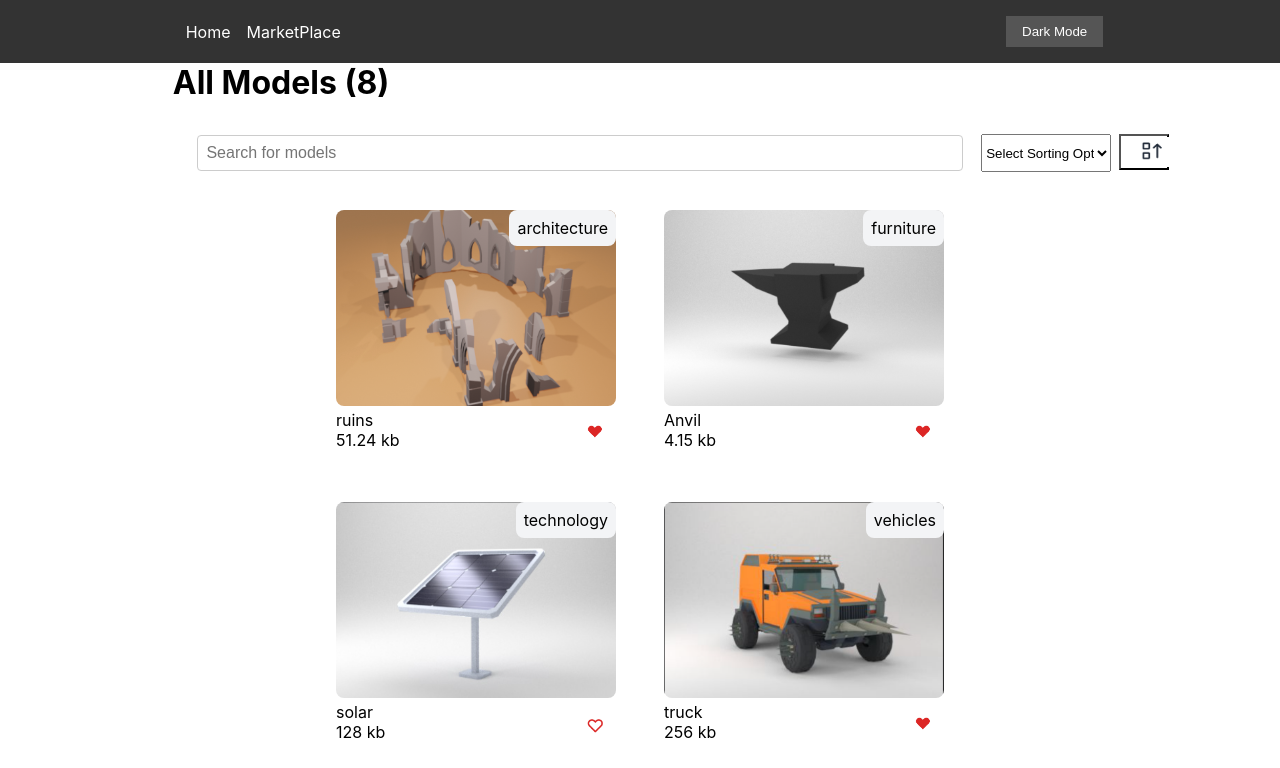
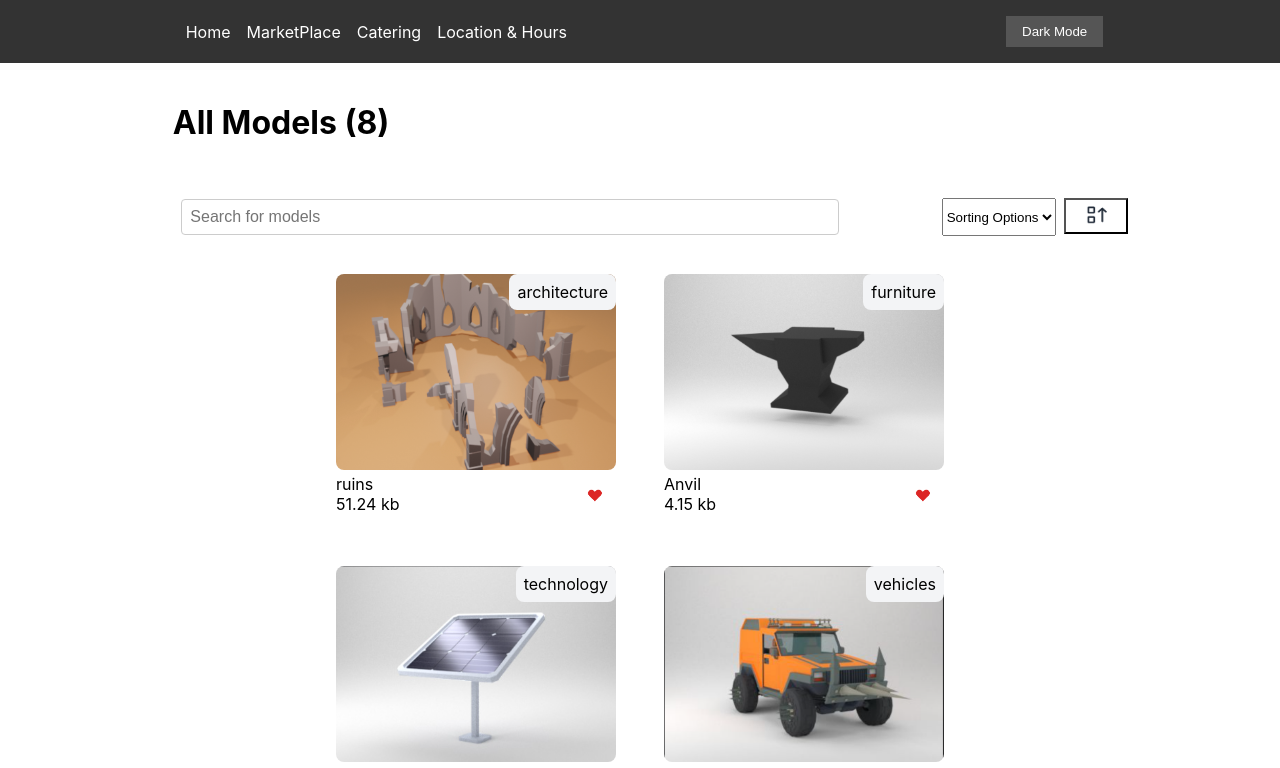
Before and after one commit to d0uble0deven/storefront-playground, a React (Create React App) app: page / in a window 1280 px wide. Shown: the top 768 px of the page. Built offline with nearby package versions, Linux system fonts and the light colour scheme.

Commit message:
Completes Tailwinds implementation and restyles Marketplace

```diff
--- a/package.json
+++ b/package.json
@@ -38,5 +38,8 @@
       "last 1 firefox version",
       "last 1 safari version"
     ]
+  },
+  "devDependencies": {
+    "tailwindcss": "^3.4.7"
   }
 }
--- a/src/components/NavBar.js
+++ b/src/components/NavBar.js
@@ -16,10 +16,24 @@ function NavBar() {
       <div className="nav-container">
         <ul>
           <li>
-            <Link to="Home/">Home</Link>
+            <Link className="text-white no-underline" to="Home/">
+              Home
+            </Link>
           </li>
           <li>
-            <Link to="/">MarketPlace</Link>
+            <Link className="text-white no-underline" to="/">
+              MarketPlace
+            </Link>
+          </li>
+          <li>
+            <Link className="text-white no-underline" to="/">
+              Catering
+            </Link>
+          </li>
+          <li>
+            <Link className="text-white no-underline" to="/">
+              Location & Hours
+            </Link>
           </li>
         </ul>
         <button onClick={toggleDarkMode}>
--- a/src/index.css
+++ b/src/index.css
@@ -23,7 +23,7 @@ code {
 }
 
 h1 {
-  margin: auto 13.5vw;
+  margin: 5vh 13.5vw;
 }
 
 .card-list {
@@ -51,38 +51,29 @@ h1 {
   height: 196px;
   margin: 0;
   border-radius: .5rem;
-  /* margin: 1rem;
-  display: flex;
-  flex-direction: column;
-  justify-content: center;
-  align-items: center; */
 }
 
 ul, li {
   list-style-type: none;
   margin: 0;
   padding: 0;
-  /* display: block; */
 }
 
 .category {
   background-color: rgb(243 244 246);
   padding: 8px;
   width: fit-content;
-  /* width: 50%; */
   position: absolute;
   right: 0;
-  /* display: list-item; */
   border-radius: .5rem;
 }
+
 .heart {
-  /* background-color: rgb(243 244 246); */
   padding: 8px;
   width: 2vw;
   position: absolute;
   right: 0;
   bottom: 0;
-  /* display: list-item; */
 }
 
 /* src/components/NavBar.css */
@@ -96,24 +87,17 @@ ul, li {
 .nav-bar {
   display: flex;
   justify-content: center;
-  /* justify-content: space-between; */
   align-items: center;
   background-color: #333;
   color: white;
   padding: 1rem;
   width: 98.2vw;
-  /* height: 50px; */
-  /* position: fixed;
-  top: 0;
-  left: 0;
-  z-index: 1000; */
 }
 
 .nav-bar ul {
   list-style: none;
   display: flex;
   gap: 1rem;
-  /* gap: 2rem; */
 }
 
 .nav-bar ul li {
@@ -142,25 +126,23 @@ ul, li {
   display: flex;
   flex-wrap: wrap;
   align-items: center;
-  justify-content: center;
+  justify-content: space-evenly;
   margin: 2vh auto;
-  width: 80vw;
   height: 50px;
 }
 
 .search-bar-container {
-  width: 73%;
-  margin: 2vh auto;
+  width: 50vw;
 }
 
 .search-input {
-  width: 100%;
+  width: 50vw;
   padding: 0.5rem;
   margin-bottom: 1rem;
   font-size: 1rem;
   border: 1px solid #ccc;
   border-radius: 4px;
-  margin: 0 0.5rem;
+  margin: 0 2rem;
 }
 
 .sorting-buttons {
@@ -170,13 +152,6 @@ ul, li {
   width: 15%;
 }
 
-/* .sorting-buttons button {
-  margin: 0 0.5rem;
-  padding: 0;
-  font-size: 1rem;
-  cursor: pointer;
-} */
-
 .orderByButton {
   width: 130px;
   height: 38px;
@@ -184,7 +159,6 @@ ul, li {
 }
 
 .sortButton {
-  width: 50px;
   height: 36px;
   background-color: white;
   margin: 0 0.25rem;
@@ -222,27 +196,21 @@ ul, li {
 
 .column1 {
   flex: 2; /* Takes up 2/3 of the space */
-  /* padding: 20px; */
 }
 
 .column2 {
   flex: 1; /* Takes up 1/3 of the space */
-  /* padding: 20px; */
-  /* background-color: cadetblue; */
   display: flex;
   flex-direction: column;
   justify-content: flex-end;
   padding: 20px;
-  /* border: red 1px dotted; */
 }
 
 .productDetails-container{
-  /* border: black 1px dotted; */
   align-self: stretch; /* Aligns the container at the bottom */
 }
 
 .canvas-container {
-  /* background-color: cornsilk; */
   display: block;
   width: 50vw;
   height: 40vh;
@@ -254,7 +222,6 @@ ul, li {
 .cardDetails-list {
   display: flex;
   flex-wrap: wrap;
-  /* justify-content: center; */
   gap: 1rem;
 }
 
@@ -308,10 +275,3 @@ body.dark-mode .nav-bar button:hover {
 body.dark-mode .category {
   color: #111;
 }
-
-
-/* @media (max-width: 768px) {
-  .card-container {
-    width: 100%;
-  }
-} */
--- a/src/pages/MarketPlace.js
+++ b/src/pages/MarketPlace.js
@@ -86,7 +86,7 @@ function MarketPlace({ data }) {
             onChange={handleSortChange}
             value={sortConfig.key || ""}
           >
-            <option value="">Select Sorting Option</option>
+            <option value="">Sorting Options</option>
             <option value={SortingOptions.TITLE}>Sort by Title</option>
             <option value={SortingOptions.SIZE}>Sort by Size</option>
           </select>
```
Also changed, not shown: tailwind.config.js (added, +8 -0 lines), 1 other file (tests, documents, lock files or other folders).
